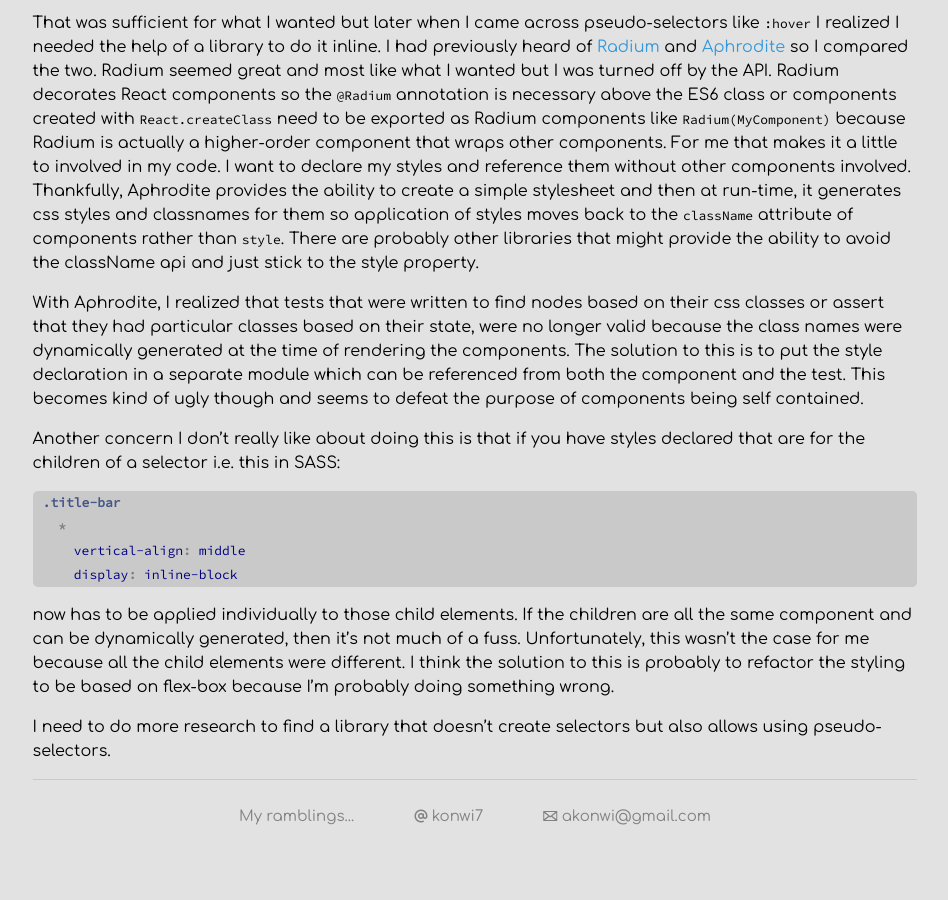
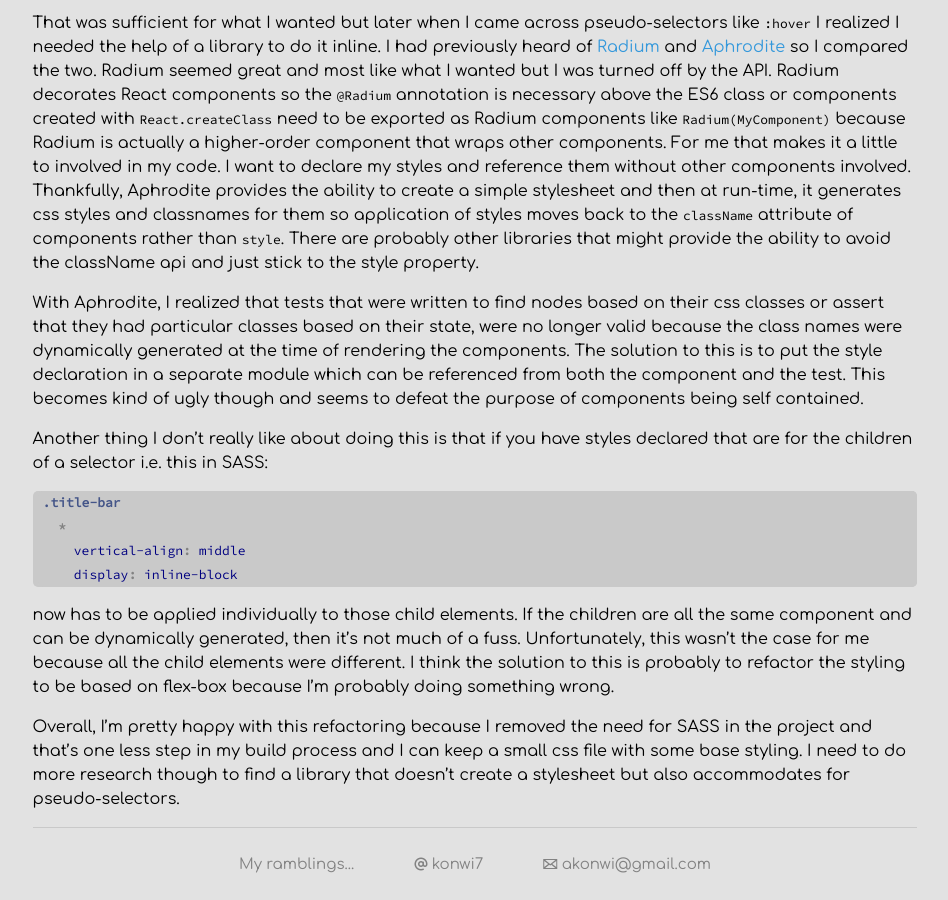
Before and after one commit to akonwi/akonwi.github.io, a Jekyll site: the page built from _posts/2017-01-22-react-inline-styles.markdown, in a window 1280 px wide and 900 px high, scrolled down 1036 px. Shown: the whole window, without its empty margins (165-1113 px from the left). Built offline with Jekyll 4.4.1, drawn with Linux system fonts in a browser that asks for light colours; before the commit the page ends 1888 px from its top, so only the background shows below that.

Commit message:
Update inline styles post

````diff
--- a/_posts/2017-01-22-react-inline-styles.markdown
+++ b/_posts/2017-01-22-react-inline-styles.markdown
@@ -44,7 +44,7 @@ That was sufficient for what I wanted but later when I came across pseudo-select
 
 With Aphrodite, I realized that tests that were written to find nodes based on their css classes or assert that they had particular classes based on their state, were no longer valid because the class names were dynamically generated at the time of rendering the components. The solution to this is to put the style declaration in a separate module which can be referenced from both the component and the test. This becomes kind of ugly though and seems to defeat the purpose of components being self contained.
 
-Another concern I don't really like about doing this is that if you have styles declared that are for the children of a selector i.e. this in SASS:
+Another thing I don't really like about doing this is that if you have styles declared that are for the children of a selector i.e. this in SASS:
 
 ``` css
 .title-bar
@@ -55,4 +55,4 @@ Another concern I don't really like about doing this is that if you have styles
 
 now has to be applied individually to those child elements. If the children are all the same component and can be dynamically generated, then it's not much of a fuss. Unfortunately, this wasn't the case for me because all the child elements were different. I think the solution to this is probably to refactor the styling to be based on flex-box because I'm probably doing something wrong.
 
-I need to do more research to find a library that doesn't create selectors but also allows using pseudo-selectors.
+Overall, I'm pretty happy with this refactoring because I removed the need for SASS in the project and that's one less step in my build process and I can keep a small css file with some base styling. I need to do more research though to find a library that doesn't create a stylesheet but also accommodates for pseudo-selectors.
````
